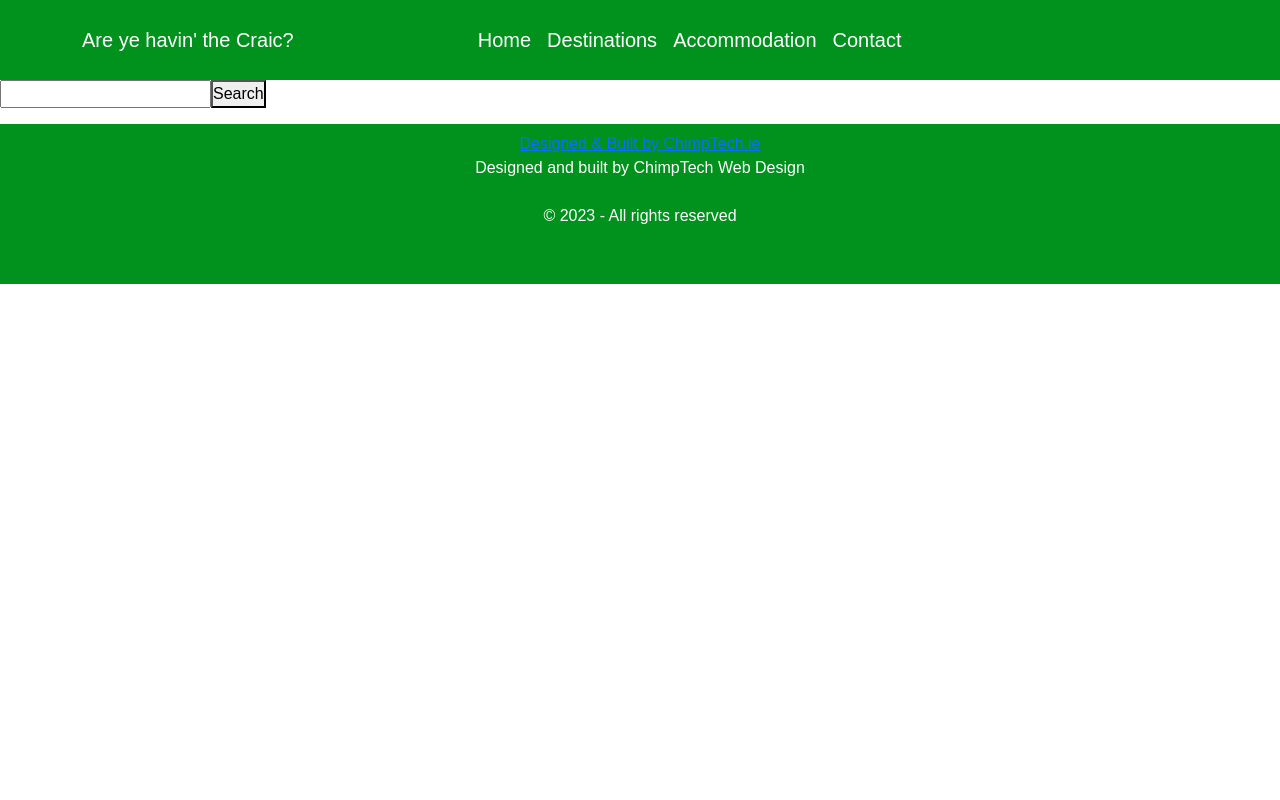
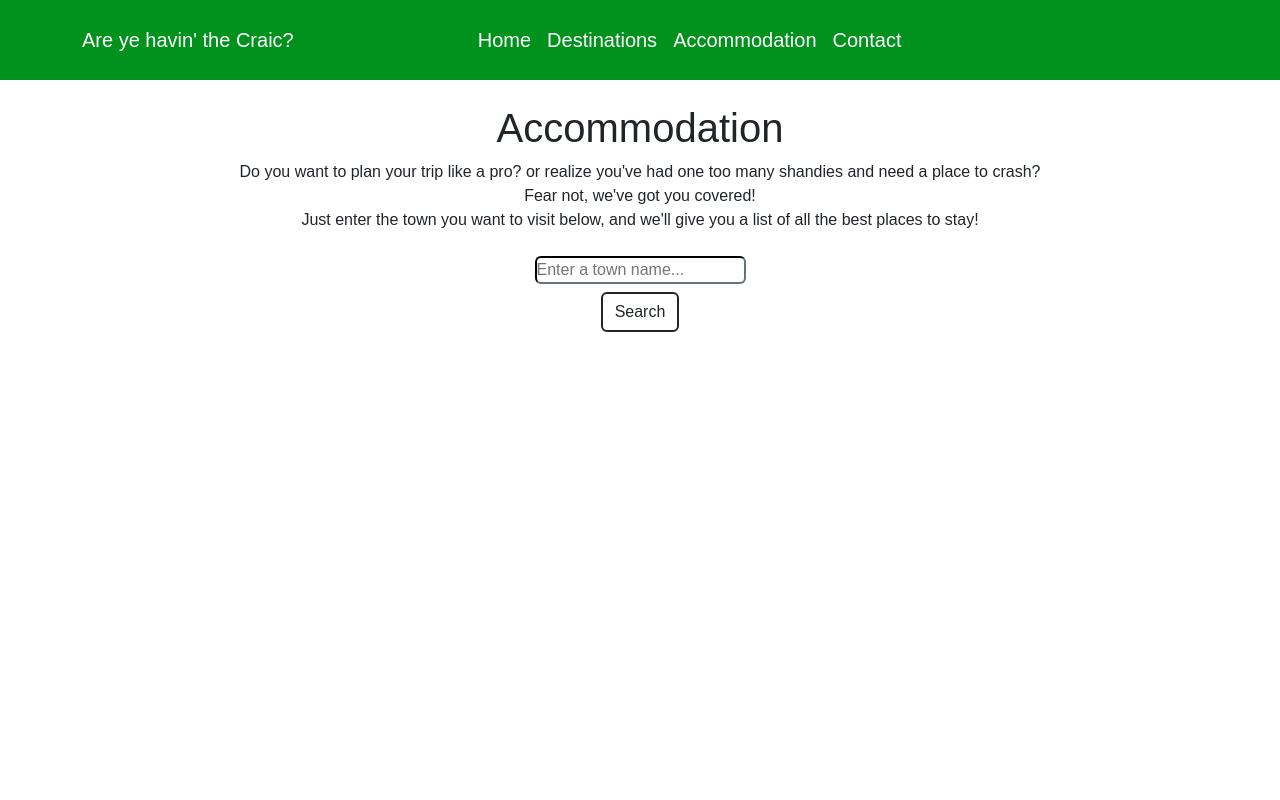
Before and after one commit to KSheridan86/tourism-ireland, a React (Create React App) app: page /accommodation in a window 1280 px wide. Shown: the top 800 px of the page. Built offline with nearby package versions, Linux system fonts and the light colour scheme.

Commit message:
accommodation search functionality added

```diff
--- a/src/App.css
+++ b/src/App.css
@@ -2,6 +2,11 @@
   margin: 0;
   padding: 0;
   font-family: 'Caprasimo', sans-serif;
+}
+
+div > a {
+  text-decoration: none;
+  color: black;
 }
 
 .bg {
@@ -86,11 +91,23 @@
   margin: auto;
 }
 
+.home-page, .contact-page {
+  min-height: 100vh;
+}
+
 .destinations {
   color: white;
   font-size: 1rem;
   width: 70%;
   background-color: rgb(40, 44, 52, .9);
+}
+
+.featured-destinations {
+  min-height: 100vh;
+}
+
+.accommodation {
+  min-height: 100vh;
 }
 
 @media (max-width: 768px) {
--- a/src/components/About.js
+++ b/src/components/About.js
@@ -2,7 +2,7 @@ import React from 'react';
 
 const About = () => {
   return (
-    <div class="d-flex flex-column vh-100 text-center">
+    <div class="featured-destinations text-center">
       <div className="destinations border rounded p-2 mt-5 mb-1 m-auto">
         <p>"Welcome to the enchanting land of Ireland, the best little country in the world."
         </p>
--- a/src/components/Accommodation.js
+++ b/src/components/Accommodation.js
@@ -1,3 +1,62 @@
+// import React, { useState } from 'react';
+// import axios from 'axios';
+
+// const Accommodation = () => {
+//   const [searchTerm, setSearchTerm] = useState('');
+//   const [results, setResults] = useState([]);
+
+//   const handleSearch = async () => {
+//     try {
+//       const response = await axios.get(
+//         "https://ksheridan86.github.io/Data/Accommodation.json"
+//       );
+//       setResults(response.data);
+//     } catch (error) {
+//       console.error('Error occurred during search:', error);
+//     }
+//   };
+
+//   return (
+//     <div className='text-center mt-2 accommodation'>
+//       <div className="p-3">
+//         <h1>Accommodation</h1>
+//           Do you want to plan your trip like a pro? or realize you've had one to many shandies and need a place to crash?
+//         <br></br>
+//           Fear not, we've got you covered!
+//         <br></br>
+//           Just enter the town you want to visit below and we'll give you a list of all the best places to stay!
+//         <br></br>
+//       </div>
+//       <input
+//         className="border-dark rounded mt-2"
+//         placeholder='Enter a town name...'
+//         type="text"
+//         value={searchTerm}
+//         onChange={(e) => setSearchTerm(e.target.value.charAt(0).toUpperCase() + e.target.value.slice(1))}
+//       /><br></br>
+//       <button className="mt-2 btn border-2 border-dark rounded" onClick={handleSearch}>Search</button>
+
+
+//     {results.length > 0 ? (
+//       results.map((result) => {
+//         if (result.AddressLocality === searchTerm && searchTerm !== '') {
+//           let href = result.Url
+//           return (
+//             <div className='text-center border border-dark rounded m-2 p-2 mt-2'>
+//               <h4>{result.Name}</h4>
+//               <p>{result.Tags}</p>
+//               <a href={href} target='_blank' rel="noreferrer">{result.Url}</a>
+//             </div>
+//           );
+//         }
+//       })) : ( searchTerm !== '' && <p>No results found</p> )}
+
+//     </div>
+//   );
+// };
+
+// export default Accommodation;
+
 import React, { useState } from 'react';
 import axios from 'axios';
 
@@ -5,38 +64,62 @@ const Accommodation = () => {
   const [searchTerm, setSearchTerm] = useState('');
   const [results, setResults] = useState([]);
 
-  const handleSearch = async () => {
+  const handleSearch = async (e) => {
     try {
       const response = await axios.get(
-        `https://failteireland.azure-api.net/opendata-api/v1/accommodation`
-
+        "https://ksheridan86.github.io/Data/Accommodation.json"
       );
-      console.log(response.data)
-      setResults(response.data.results);
+      setResults(response.data);
     } catch (error) {
       console.error('Error occurred during search:', error);
     }
   };
 
+  const filteredResults = results.filter(
+    (result) => result.AddressLocality === searchTerm && searchTerm !== ''
+  );
+
   return (
-    <div>
+    <div className='text-center mt-2 accommodation'>
+      <div className="p-3">
+        <h1>Accommodation</h1>
+        Do you want to plan your trip like a pro? or realize you've had one too many shandies and need a place to crash?
+        <br></br>
+        Fear not, we've got you covered!
+        <br></br>
+        Just enter the town you want to visit below, and we'll give you a list of all the best places to stay!
+        <br></br>
+      </div>
       <input
+        className="border-dark rounded mt-2"
+        placeholder='Enter a town name...'
         type="text"
         value={searchTerm}
-        onChange={(e) => setSearchTerm(e.target.value)}
+        onChange={(e) =>
+          setSearchTerm(e.target.value.charAt(0).toUpperCase() + e.target.value.slice(1))
+        }
       />
-      <button onClick={handleSearch}>Search</button>
+      <br></br>
+      <button className="mt-2 btn border-2 border-dark rounded" onClick={handleSearch}>
+        Search
+      </button>
 
-      <ul>
-      {results.map((result) => {
-  if (result.address.addressLocality === searchTerm) {
-    return result.name;
-  } else {
-  return (
-    ''
-  )};
-})}
-      </ul>
+      {filteredResults.length > 0 ? (
+        filteredResults.map((result) => {
+          let href = result.Url;
+          return (
+            <div className='text-center border border-dark rounded m-2 p-2 mt-2'>
+              <h4>{result.Name}</h4>
+              <p>{result.Tags}</p>
+              <a href={href} target='_blank' rel="noreferrer">
+                {result.Url}
+              </a>
+            </div>
+          );
+        })
+      ) : (
+        searchTerm !== '' && <p>No results found</p>
+      )}
     </div>
   );
 };
--- a/src/components/Contact.js
+++ b/src/components/Contact.js
@@ -2,7 +2,7 @@ import React from 'react';
 
 const Contact = () => {
   return (
-    <div class="d-flex flex-column vh-100 m-0 p-3">
+    <div class="contact-page d-flex flex-column p-3">
       <div className="contact border rounded p-2">
         <p>Contact</p>
         <p>"Welcome to the enchanting land of Ireland, a captivating destination that beckons travelers from across the globe.
--- a/src/components/Home.js
+++ b/src/components/Home.js
@@ -2,7 +2,7 @@ import React from 'react';
 
 const Home = () => {
   return (
-    <div class="d-flex flex-column vh-100 m-0 p-0">
+    <div class="home-page d-flex flex-column">
       <div className="home border rounded p-2 mt-auto">
         <p>"Welcome to the enchanting land of Ireland, a captivating destination that beckons travelers from across the globe.
         With its breathtaking landscapes, rich history, vibrant culture, and warm hospitality, Ireland offers an unforgettable
--- a/src/components/Navbar.js
+++ b/src/components/Navbar.js
@@ -19,7 +19,7 @@ const Navbar = () => {
 
     return (
         <Router>
-            <nav className="navbar navbar-expand-lg">
+            <nav className="navbar navbar-expand-lg sticky-top">
                 <div className="container">
                     <Link className="navbar-brand" to="/" onClick={closeNav}>
                         Are ye havin' the Craic?
```
